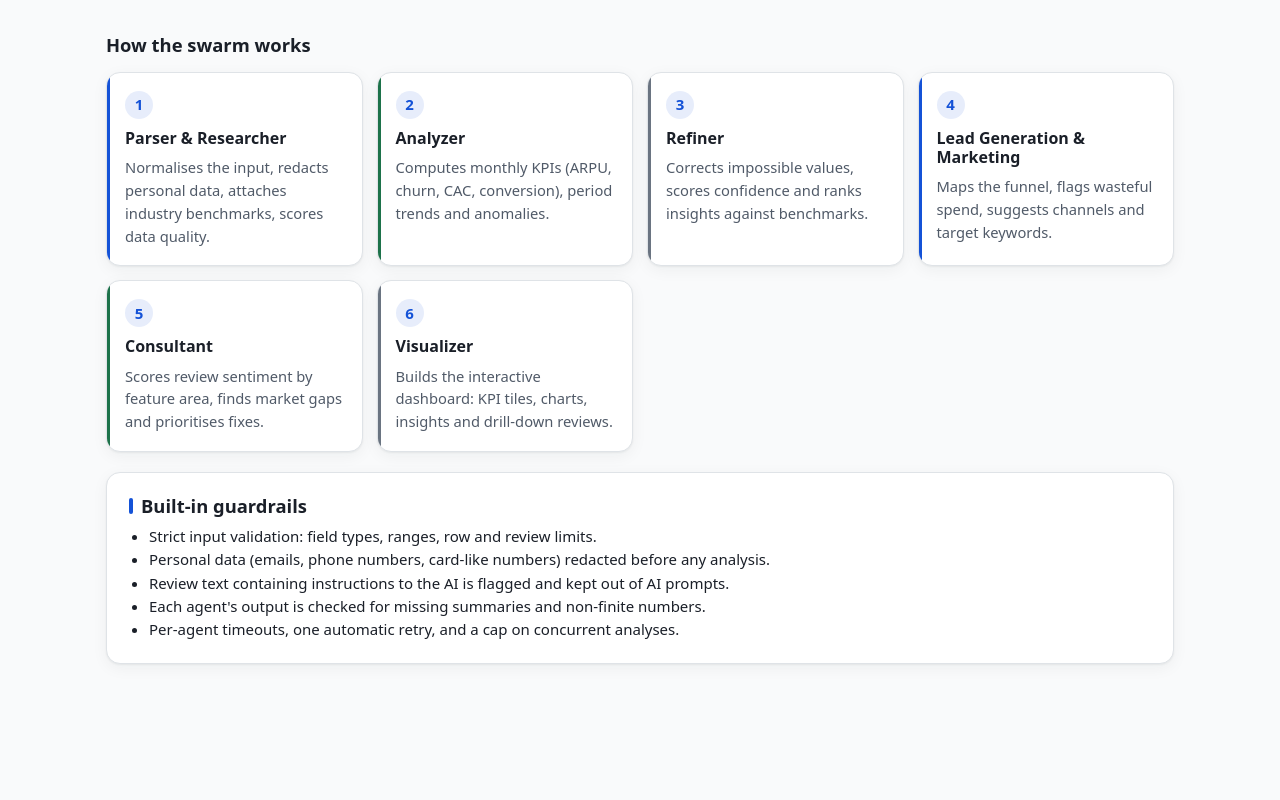
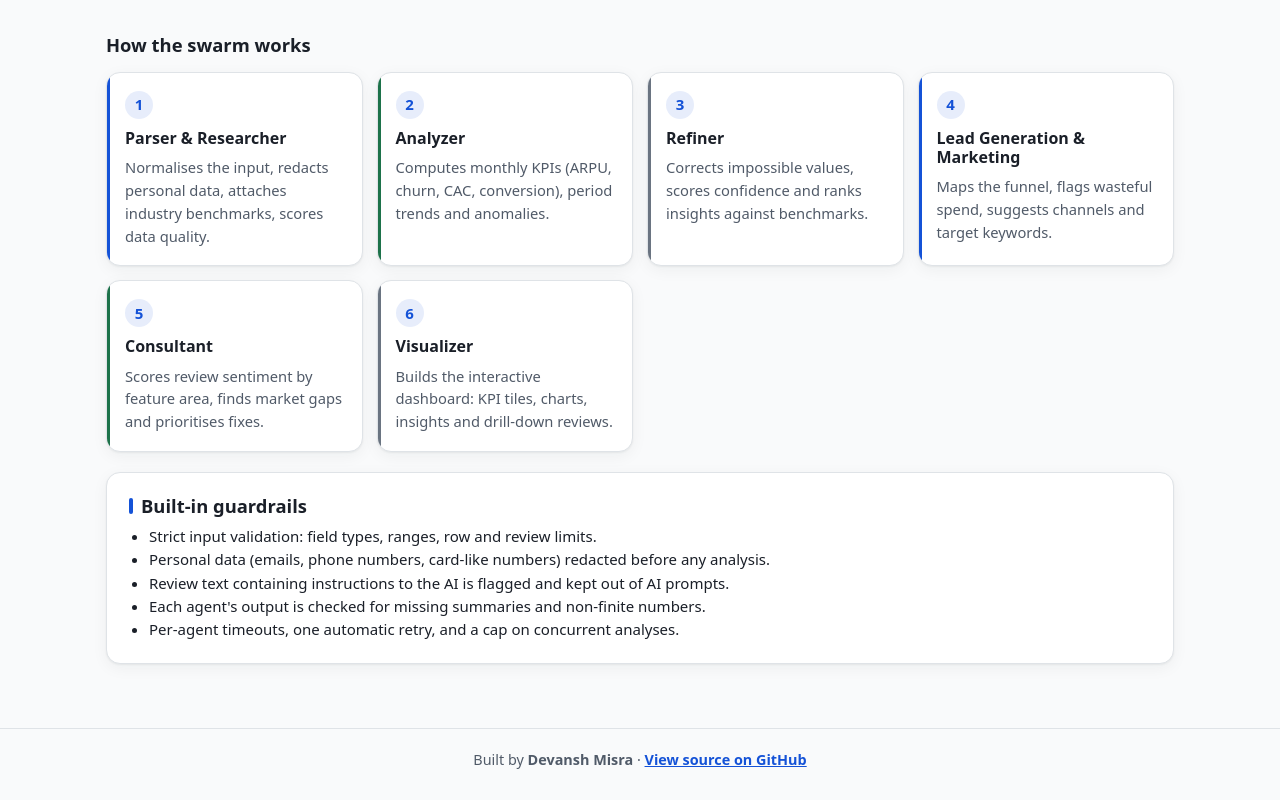
Before and after one commit to devdaveddev/analytics-swarm, a website: page public/index.html in a window 1280 px wide. Shown: the part 479-1279 px from the top of the page. Before the commit the page ends 1207 px from the top, so only its background shows below. Drawn offline with Linux system fonts and the light colour scheme.

Commit message:
Add author name and GitHub link footer to all pages
Co-Authored-By: Claude Haiku 5.5 <noreply@anthropic.com>

```diff
--- a/public/css/app.css
+++ b/public/css/app.css
@@ -467,3 +467,8 @@ img, svg { max-width: 100%; }
 .chart .proj-line { stroke-dasharray: 6 5; opacity: .85; }
 .chart circle.proj { fill: var(--surface); stroke: var(--accent); stroke-width: 2; }
 @media (max-width: 760px) { .ask-form .btn { width: 100%; } }
+
+/* Footer */
+.site-footer { border-top: 1px solid var(--border); padding: 20px 16px 28px; text-align: center; color: var(--muted); font-size: .9rem; }
+.site-footer p { margin: 0; }
+.site-footer a { color: var(--accent); font-weight: 600; }
--- a/public/index.html
+++ b/public/index.html
@@ -51,6 +51,9 @@
       </ul>
     </section>
   </main>
+  <footer class="site-footer">
+    <p>Built by <strong>Devansh Misra</strong> · <a href="https://github.com/devdaveddev/analytics-swarm" rel="noopener">View source on GitHub</a></p>
+  </footer>
   <script src="/js/common.js"></script>
 </body>
 </html>
```
Also changed, not shown: public/dashboard.html (+3 -0 lines), public/new.html (+3 -0 lines), public/run.html (+3 -0 lines).
